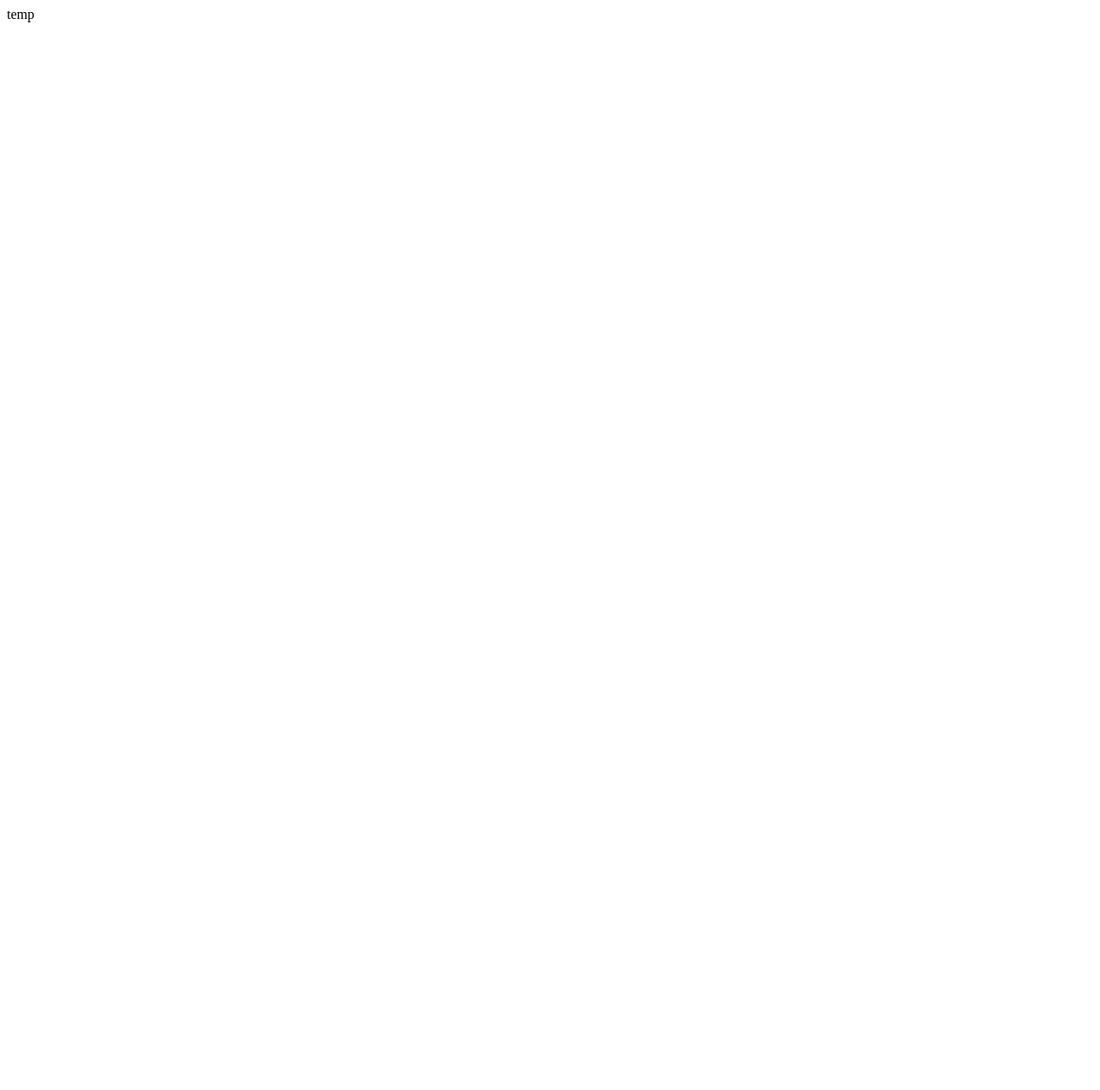
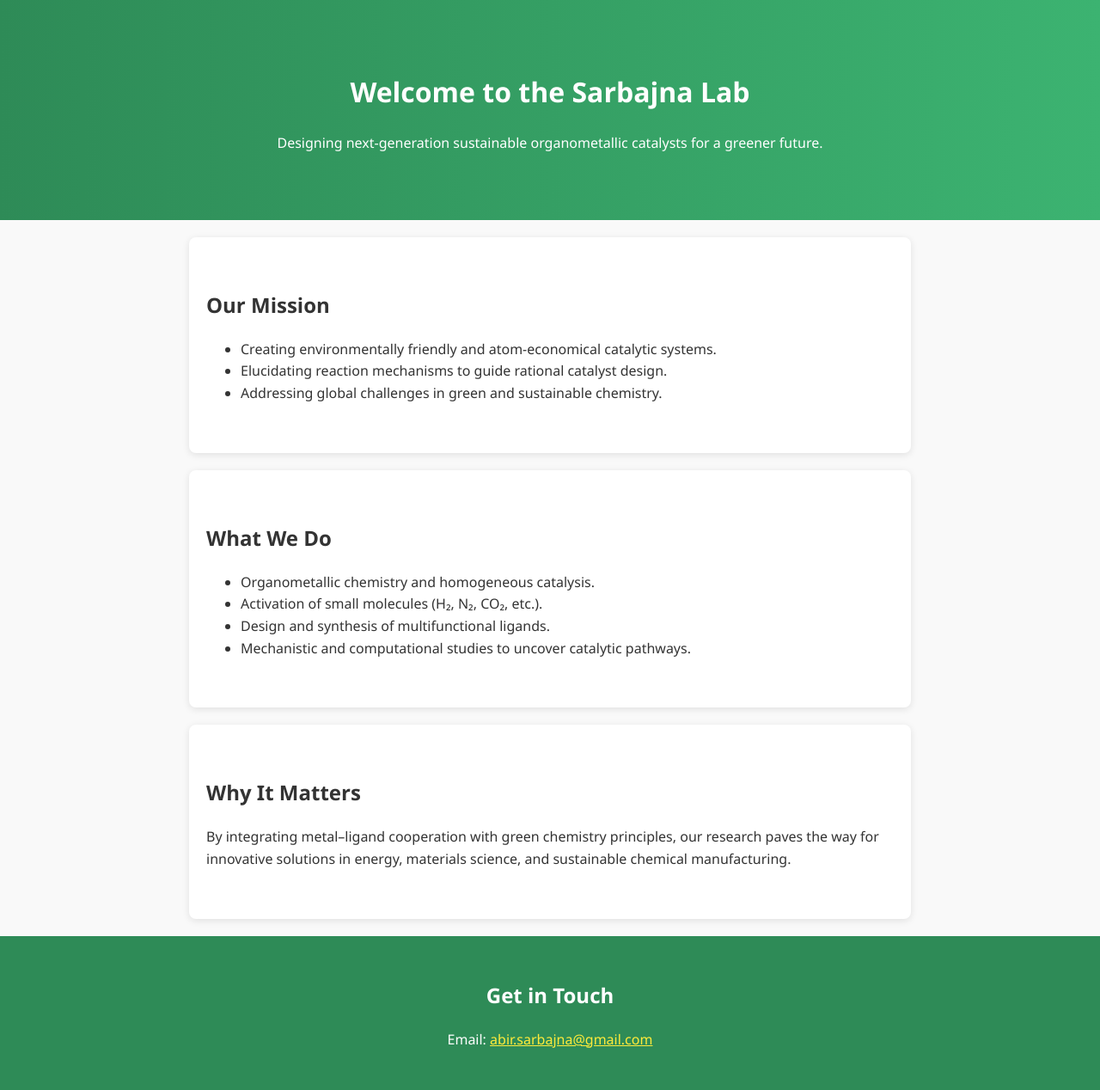
Before and after one commit to abirsarbajna/abirsarbajna.github.io, a plain HTML site: page index.html in a window 1280 px wide. Shown: the whole page at 86% size. Before the commit the page ends 800 px from the top, so only its background shows below. Drawn offline with Linux system fonts and the light colour scheme.

Commit message:
Add files via upload

```diff
--- a/index.html
+++ b/index.html
@@ -1 +1,45 @@
-temp
+<!DOCTYPE html>
+<html lang="en">
+<head>
+    <meta charset="UTF-8">
+    <meta name="viewport" content="width=device-width, initial-scale=1.0">
+    <title>Sarbajna Lab - Sustainable Organometallic Catalysis</title>
+    <meta name="description" content="Sarbajna Lab designs and develops next-generation sustainable organometallic catalysts with a focus on green chemistry and small molecule activation.">
+    <link rel="stylesheet" href="style.css">
+</head>
+<body>
+    <header>
+        <h1>Welcome to the Sarbajna Lab</h1>
+        <p>Designing next-generation sustainable organometallic catalysts for a greener future.</p>
+    </header>
+
+    <section>
+        <h2>Our Mission</h2>
+        <ul>
+            <li>Creating environmentally friendly and atom-economical catalytic systems.</li>
+            <li>Elucidating reaction mechanisms to guide rational catalyst design.</li>
+            <li>Addressing global challenges in green and sustainable chemistry.</li>
+        </ul>
+    </section>
+
+    <section>
+        <h2>What We Do</h2>
+        <ul>
+            <li>Organometallic chemistry and homogeneous catalysis.</li>
+            <li>Activation of small molecules (H₂, N₂, CO₂, etc.).</li>
+            <li>Design and synthesis of multifunctional ligands.</li>
+            <li>Mechanistic and computational studies to uncover catalytic pathways.</li>
+        </ul>
+    </section>
+
+    <section>
+        <h2>Why It Matters</h2>
+        <p>By integrating metal–ligand cooperation with green chemistry principles, our research paves the way for innovative solutions in energy, materials science, and sustainable chemical manufacturing.</p>
+    </section>
+
+    <footer>
+        <h2>Get in Touch</h2>
+        <p>Email: <a href="mailto:abir.sarbajna@gmail.com">abir.sarbajna@gmail.com</a></p>
+    </footer>
+</body>
+</html>
--- /dev/null
+++ b/style.css
@@ -0,0 +1,34 @@
+body {
+    margin: 0;
+    font-family: 'Segoe UI', Tahoma, Geneva, Verdana, sans-serif;
+    line-height: 1.6;
+    color: #333;
+    background-color: #f9f9f9;
+}
+
+header {
+    background: linear-gradient(to right, #2e8b57, #3cb371);
+    color: white;
+    padding: 60px 20px;
+    text-align: center;
+}
+
+section {
+    padding: 40px 20px;
+    background: white;
+    margin: 20px auto;
+    max-width: 800px;
+    box-shadow: 0 2px 8px rgba(0,0,0,0.1);
+    border-radius: 8px;
+}
+
+footer {
+    background: #2e8b57;
+    color: white;
+    text-align: center;
+    padding: 30px 20px;
+}
+
+a {
+    color: #ffeb3b;
+}
```
